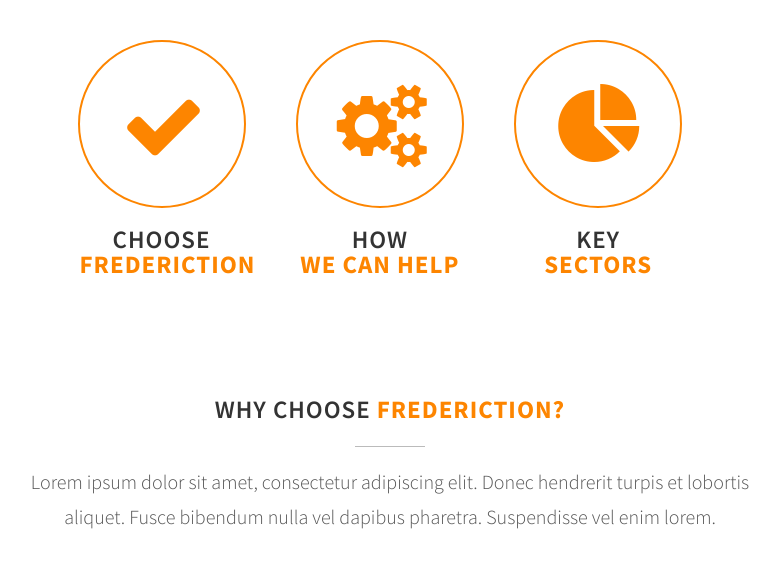
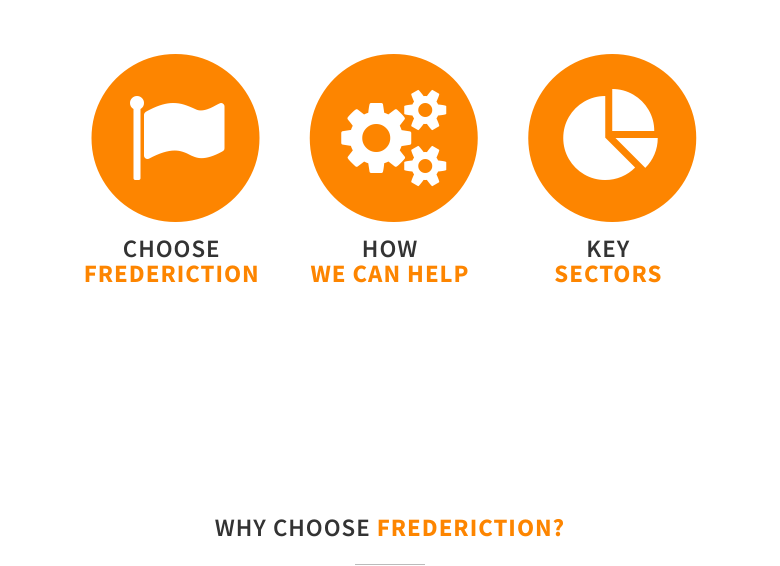
Before and after one commit to tsawler/ignite-fred, a PHP site: page / in a window 1280 px wide. Shown: the part 463-1029 px from the top of the page, without its empty margins (250-1030 px from the left). Run offline with PHP 8.4, Linux system fonts and the light colour scheme.

Commit message:
css edit

```diff
--- a/css/custom.css
+++ b/css/custom.css
@@ -143,7 +143,7 @@
 }
 
 
-/****************************breadcrumb***************************/
+/**************************** breadcrumb ***************************/
 .breadcrumb-wrap {
   margin-bottom: -10px;
   padding: 5px 0;
@@ -155,25 +155,45 @@
   border-bottom: 1px solid #d2d3d4;
 }
 
-.icon-background {
-    background: transparent;
-    opacity: 0;
-}
 
-#ignite-icons {
-    color: black;
-}
-
-#ignite-icons a {
+/**************************** sector icons home page ***************************/
+span.ignite-icon {
     color: #fd8500;
 }
 
-#ignite-icons a:hover {
+
+span.ignite-icon {
+    color: #fd8500;
+    -moz-transition: 0.7s ease-in-out;
+    -o-transition: 0.7s ease-in-out;
+    -webkit-transition: 0.7s ease-in-out;
+    transition: 0.7s ease-in-out;
+}
+
+span.ignite-icon:hover {
+    color: #ff9928;
     color: white;
     -moz-transition: 0.7s ease-in-out;
     -o-transition: 0.7s ease-in-out;
     -webkit-transition: 0.7s ease-in-out;
     transition: 0.7s ease-in-out;
+}
+
+
+.inside-icon {
+    color: white;
+    -moz-transition: 0.7s ease-in-out;
+    -o-transition: 0.7s ease-in-out;
+    -webkit-transition: 0.7s ease-in-out;
+    transition all: 0.7s ease-in-out;
+}
+
+.inside-icon:hover {
+    color: #fd8500;
+    -moz-transition: 0.7s ease-in-out;
+    -o-transition: 0.7s ease-in-out;
+    -webkit-transition: 0.7s ease-in-out;
+    transition all: 0.7s ease-in-out;
 }
 
 
@@ -186,31 +206,6 @@
     font-size: 6em;
 }
 
-
-
-.circle {
-	border: 2px solid #fd8500;
-	border-radius: 50%;
-	-ms-filter: "progid:DXImageTransform.Microsoft.Alpha(Opacity=60)";
-	filter: alpha(opacity=100);
-	opacity: 1.0;
-	-webkit-box-shadow: 0 0 1px 0px rgb( 255, 255, 255);
-	box-shadow: 0 0 1px 0px rgb( 255, 255, 255);
-	z-index: 86;
-
-	-webkit-transition: background-color .5s ease-in-out;
-	-moz-transition: background-color .5s ease-in-out;
-	-o-transition: background-color .5s ease-in-out;
-	-ms-transition: background-color .5s ease-in-out;
-	transition: background-color .5s ease-in-out;
-
-    width: 12em; height: 12em
+.fa-ignite {
+    font-size: 7em;
 }
-
-.circle.filled {
-	background-color: #fd8500;
-}
-
-.pushdown {
-    margin-top: 1.2em;
-}
--- a/index.php
+++ b/index.php
@@ -63,87 +63,51 @@ include('includes/top-of-page.php');
 
         </div>
         <div class="col-md-2 text-center">
-            <!-- <a href="#!">
-                <span class="fa-stack fa-6x">
-                  <i class="fa fa-circle fa-stack-2x icon-background"></i>
-                  <i class="fa fa-check fa-stack-1x"></i>
+
+            <a href="#!">
+                <span class="fa-stack fa-ignite ignite-icon" style="">
+                  <i class="fa fa-circle fa-stack-2x"></i>
+                  <i class="fa fa-flag fa-stack-1x fa-inverse inside-icon"></i>
                 </span>
-            </a><br>
-            <div class="center-heading">
+            </a>
+            <div class="center-heading pushdown">
                 <h2>Choose
                     <strong><span class="colored-text">Frederiction</span></strong>
                 </h2>
-            </div> -->
-            <div class="circle" style="width: 12em; height: 12em">
-                <a href="#!">
-                    <span class="fa-stack fa-6x">
-                      <i class="fa fa-circle fa-stack-3x icon-background"></i>
-                      <i class="fa fa-check fa-stack-1x"></i>
-                    </span>
-                </a><br>
-                <div class="center-heading pushdown">
-                    <h2>Choose
-                        <strong><span class="colored-text">Frederiction</span></strong>
-                    </h2>
-                </div>
             </div>
 
         </div>
 
         <div class="col-md-2 text-center">
-            <!-- <a href="#!">
-                <span class="fa-stack fa-6x">
-                  <i class="fa fa-circle fa-stack-2x icon-background"></i>
-                  <i class="fa fa-gears fa-stack-1x"></i>
+
+            <a href="#!">
+                <span class="fa-stack fa-ignite ignite-icon" style="">
+                  <i class="fa fa-circle fa-stack-2x"></i>
+                  <i class="fa fa-gears fa-stack-1x fa-inverse inside-icon"></i>
                 </span>
-            </a><br>
-            <div class="center-heading">
-                <h2>How We Can
-                    <strong><span class="colored-text">Help</span></strong>
+            </a>
+            <div class="center-heading pushdown">
+                <h2>How<br>
+                    <strong><span class="colored-text">We Can Help</span></strong>
                 </h2>
-            </div> -->
+            </div>
 
-            <div class="circle" style="">
-                <a href="#!">
-                    <span class="fa-stack fa-6x">
-                      <i class="fa fa-circle fa-stack-3x icon-background"></i>
-                      <i class="fa fa-gears fa-stack-1x"></i>
-                    </span>
-                </a><br>
-                <div class="center-heading pushdown">
-                    <h2>How<br>
-                        <strong><span class="colored-text">We Can Help</span></strong>
-                    </h2>
-                </div>
-            </div>
         </div>
 
         <div class="col-md-2 text-center">
-            <!-- <a href="sectors.php" class="icon-ignite">
-                <span class="fa-stack fa-6x">
-                  <i class="fa fa-circle fa-stack-2x icon-background"></i>
-                  <i class="fa fa-pie-chart fa-stack-1x"></i>
+
+            <a href="sectors.php">
+                <span class="fa-stack fa-ignite ignite-icon" style="">
+                  <i class="fa fa-circle fa-stack-2x"></i>
+                  <i class="fa fa-pie-chart fa-stack-1x fa-inverse inside-icon"></i>
                 </span>
-            </a> <br>
-            <div class="center-heading">
+            </a>
+            <div class="center-heading pushdown">
                 <h2>Key<br>
                     <strong><span class="colored-text">Sectors</span></strong>
                 </h2>
-            </div> -->
+            </div>
 
-            <div class="circle" style="width: 12em; height: 12em">
-                <a href="#!">
-                    <span class="fa-stack fa-6x">
-                      <i class="fa fa-circle fa-stack-3x icon-background"></i>
-                      <i class="fa fa-pie-chart fa-stack-1x"></i>
-                    </span>
-                </a><br>
-                <div class="center-heading pushdown">
-                    <h2>Key<br>
-                        <strong><span class="colored-text">Sectors</span></strong>
-                    </h2>
-                </div>
-            </div>
         </div>
     </div>
 
```
